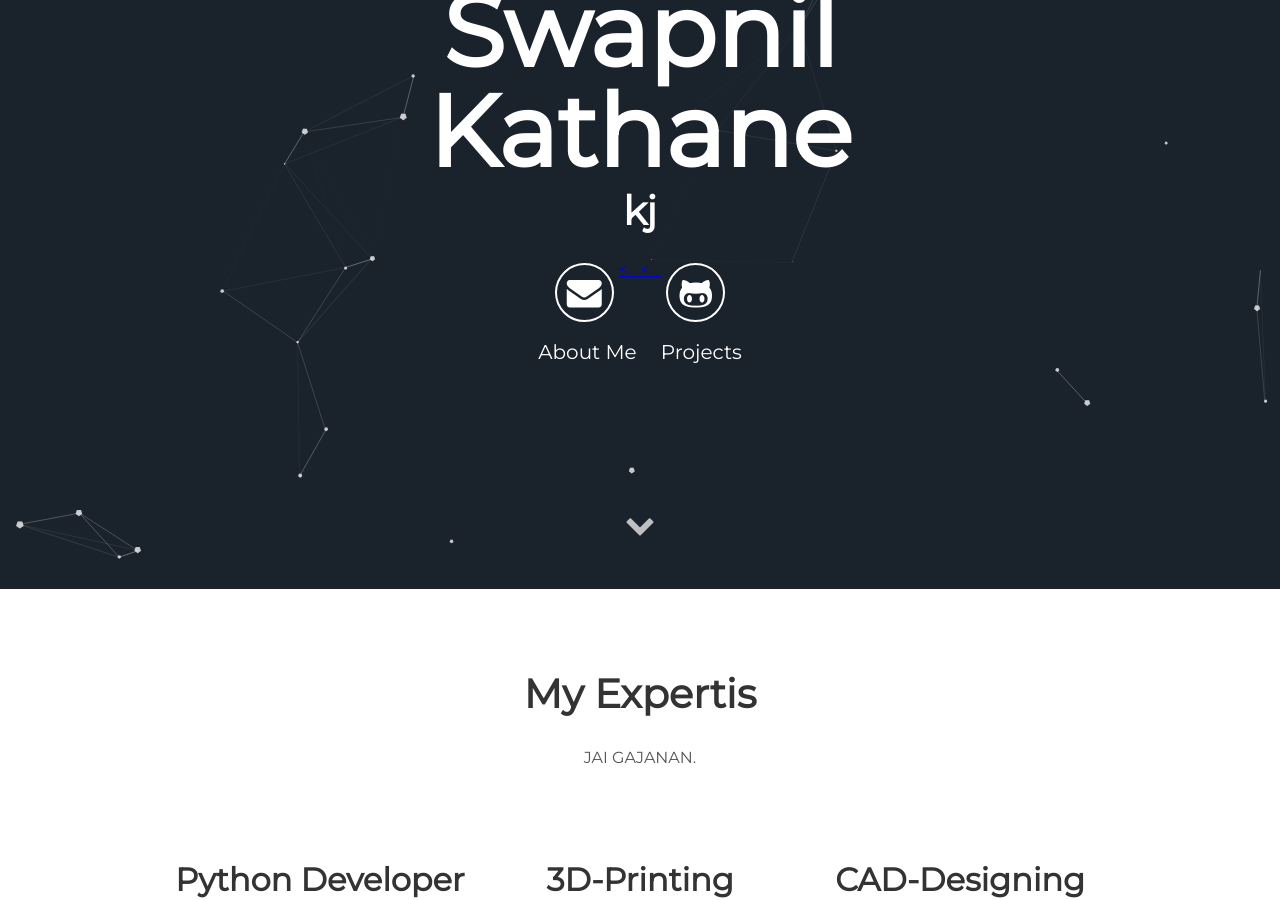
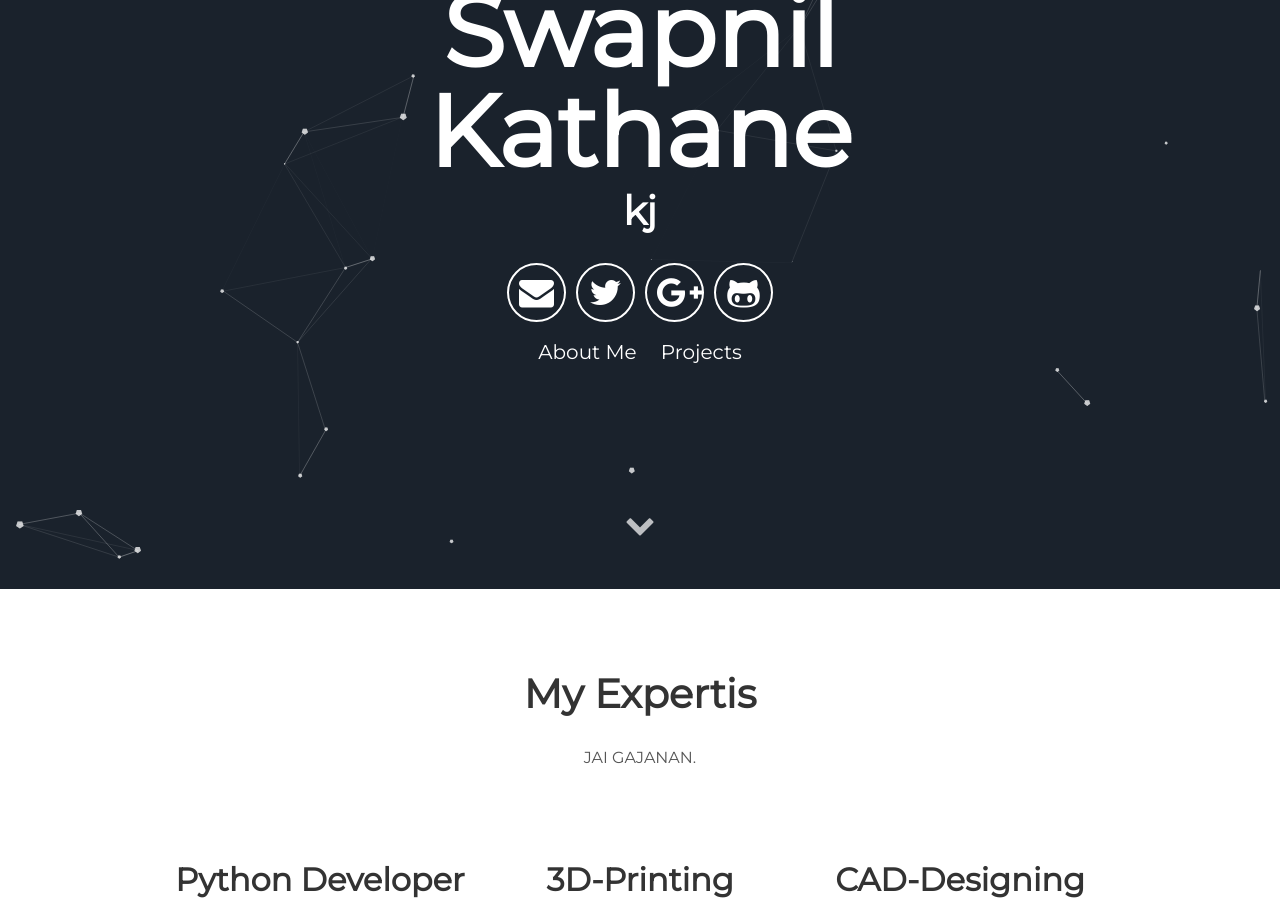
Before and after one commit to swapnilkathane/swapnilkathaneoldweb, a Jekyll site: the page built from index.html, in a window 1280 px wide and 900 px high, scrolled down 311 px. Built offline with Jekyll 4.4.1, drawn with Linux system fonts in a browser that asks for light colours.

Commit message:
Update header.html

```diff
--- a/_includes/header.html
+++ b/_includes/header.html
@@ -6,8 +6,8 @@
       </h1>
       <div class="header-icons">
         <a aria-label="Send email" href="#"><i class="icon fa fa-envelope"></i></a>
-        <a aria-label="My Twitter" target="_blank" href="#"><<i class="fab fa-twitter" aria-hidden="true"></i></a>
-        <a aria-label="My Google Plus" target="_blank" href="#"><<i class="fab fa-linkedin" aria-hidden="true"></i></a>
+        <a aria-label="My Twitter" target="_blank" href="#"><i class="icon fa fa-twitter" aria-hidden="true"></i></a>
+        <a aria-label="My Google Plus" target="_blank" href="#"><i class="icon fa fa-google-plus" aria-hidden="true"></i></a>
         <a aria-label="My Github" target="_blank" href="#"><i class="icon fa fa-github-alt" aria-hidden="true"></i></a>
       </div>
       <div class="header-links">
```
